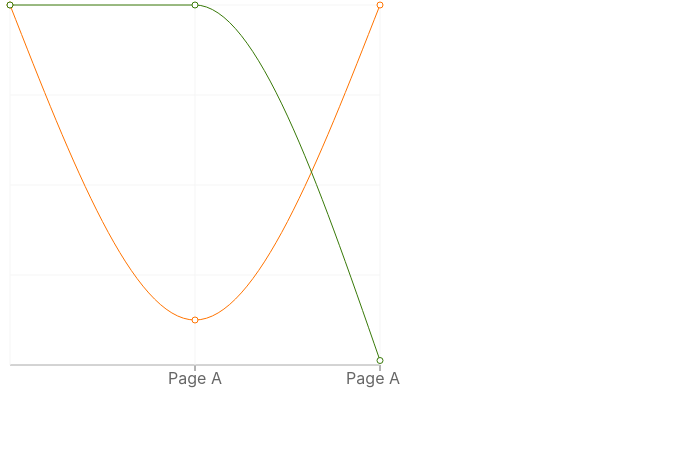
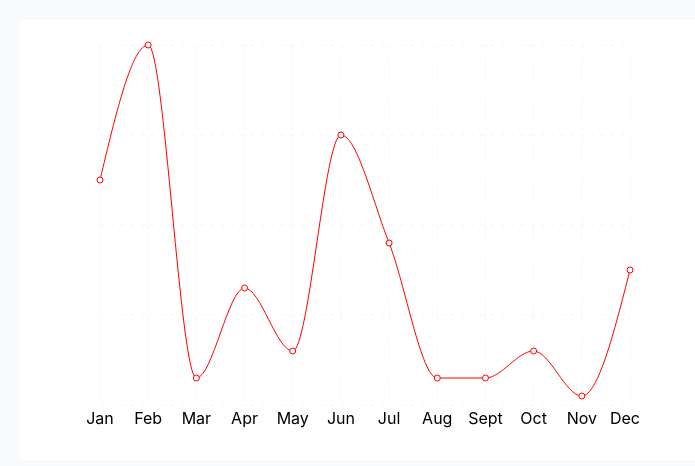
Before and after one commit to ben-dev10/react-analytics, a React (Vite) app: page / in a window 1280 px wide. Shown: the top 466 px of the page, without its empty margins (0-695 px from the left). Built offline with nearby package versions, Linux system fonts and the light colour scheme.

Commit message:
feat: setup AnalyticsCard component

```diff
--- a/index.html
+++ b/index.html
@@ -8,7 +8,7 @@
   <title>React Analytics</title>
 </head>
 
-<body>
+<body class="bg-gray-50">
   <div id="root"></div>
 
   <script type="module" src="/src/main.tsx"></script>
--- a/src/App.tsx
+++ b/src/App.tsx
@@ -1,9 +1,9 @@
-import Chart1 from "./components/Chart1";
+import AnalyticsCard from "./components/AnalyticsCard";
 
 function App() {
   return (
-    <div>
-      <Chart1 />
+    <div className="p-5">
+      <AnalyticsCard />
     </div>
   );
 }
--- /dev/null
+++ b/src/components/AnalyticsCard.tsx
@@ -0,0 +1,9 @@
+import Chart1 from "./Chart1";
+
+export default function AnalyticsCard() {
+  return (
+    <div className="bg-white rounded-sm">
+      <Chart1 />
+    </div>
+  )
+}
--- a/src/components/Chart1.tsx
+++ b/src/components/Chart1.tsx
@@ -1,24 +1,33 @@
 import { LineChart, XAxis, CartesianGrid, Tooltip, Line } from "recharts";
 const data = [
-  { name: "Page A", uv: 400, pv: 2400, amt: 2400 },
-  { name: "Page A", uv: 50, pv: 2400, amt: 200 },
-  { name: "Page A", uv: 400, pv: 30, amt: 100 },
+  { month: "Jan", uv: 250, pv: 250 },
+  { month: "Feb", uv: 50, pv: 400 },
+  { month: "Mar", uv: 400, pv: 30 },
+  { month: "Apr", uv: 30, pv: 130 },
+  { month: "May", uv: 150, pv: 60 },
+  { month: "Jun", uv: 20, pv: 300 },
+  { month: "Jul", uv: 60, pv: 180 },
+  { month: "Aug", uv: 400, pv: 30 },
+  { month: "Sept", uv: 400, pv: 30 },
+  { month: "Oct", uv: 400, pv: 60 },
+  { month: "Nov", uv: 400, pv: 10 },
+  { month: "Dec", uv: 400, pv: 150 },
 ];
 
 export default function Chart1() {
   return (
-    <div>
+    <div className="p-5">
       <LineChart
-        width={400}
+        width={600}
         height={400}
         data={data}
-        margin={{ top: 5, right: 20, left: 10, bottom: 5 }}
+        margin={{ top: 5, right: 10, left: 60, bottom: 5 }}
       >
-        <XAxis dataKey="name" />
+        <XAxis dataKey="month" stroke="" />
         <Tooltip />
-        <CartesianGrid stroke="#f5f5f5" />
-        <Line type="monotone" dataKey="uv" stroke="#ff7300" yAxisId={0} />
-        <Line type="monotone" dataKey="pv" stroke="#387908" yAxisId={1} />
+        <CartesianGrid stroke="#f5f5f5" strokeDasharray="5 5" />
+        {/* <Line type="monotone" dataKey="uv" stroke="#ff7300" yAxisId={0} /> */}
+        <Line type="monotone" dataKey="pv" stroke="red" yAxisId={1} />
       </LineChart>
     </div>
   );
```
Also changed, not shown: src/index.css (line endings or trailing spaces), 1 other file (tests, documents, lock files or other folders).
